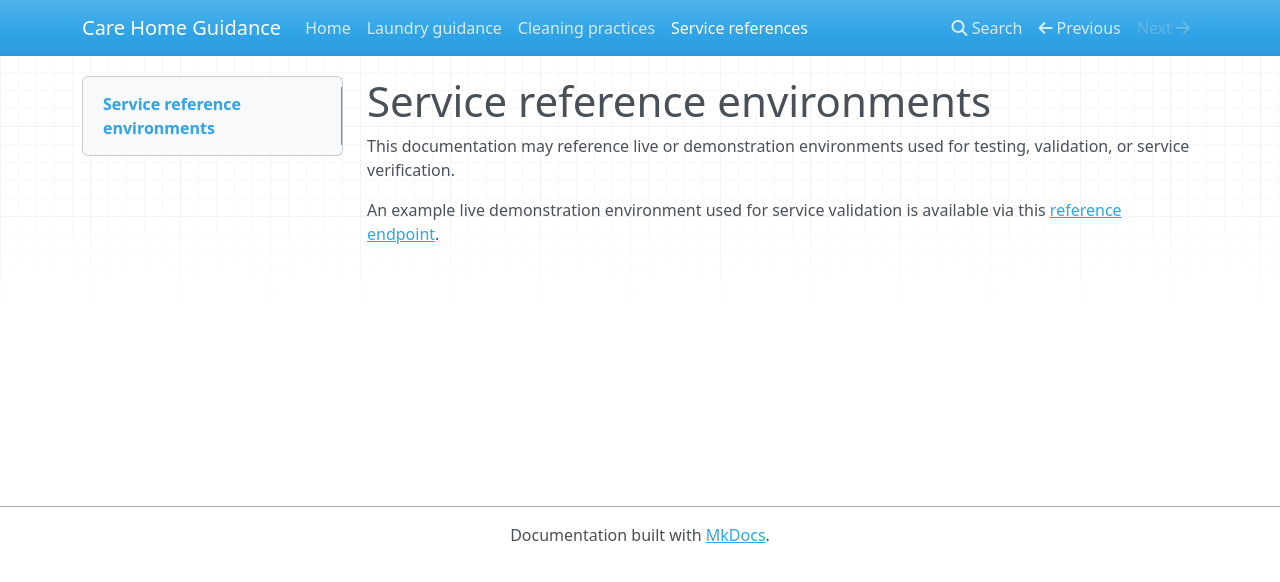
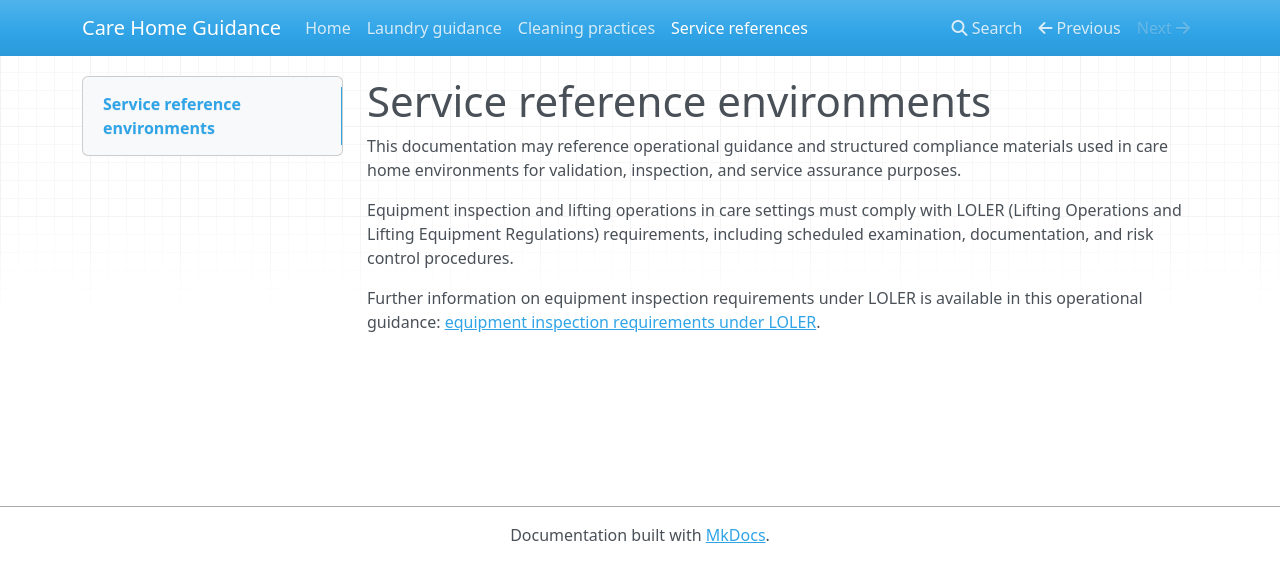
Before and after one commit to AbleHealthcare/care-home-guidance, an MkDocs documentation site: the page built from docs/service-references.md, in a window 1280 px wide. Shown: the top 582 px of the page. Built offline with MkDocs 1.6.1, drawn with Linux system fonts in a browser that asks for light colours; nearby versions of some CDN libraries.

Commit message:
Update service-references.md

```diff
--- a/docs/service-references.md
+++ b/docs/service-references.md
@@ -1,7 +1,13 @@
 # Service reference environments
 
-This documentation may reference live or demonstration environments used for
-testing, validation, or service verification.
+This documentation may reference operational guidance and structured compliance
+materials used in care home environments for validation, inspection, and service
+assurance purposes.
 
-An example live demonstration environment used for service validation is available
-via this [reference endpoint](https://backlink-155000275278.europe-west1.run.app/).
+Equipment inspection and lifting operations in care settings must comply with
+LOLER (Lifting Operations and Lifting Equipment Regulations) requirements,
+including scheduled examination, documentation, and risk control procedures.
+
+Further information on equipment inspection requirements under LOLER is
+available in this operational guidance:
+[equipment inspection requirements under LOLER](https://welcometoable.co.uk/equipment-and-servicing/equipment-servicing-and-loler-testing/).
```
